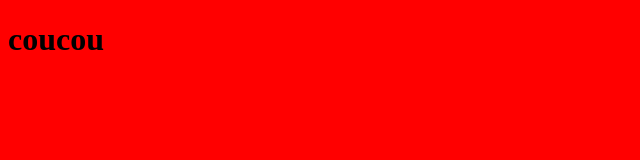
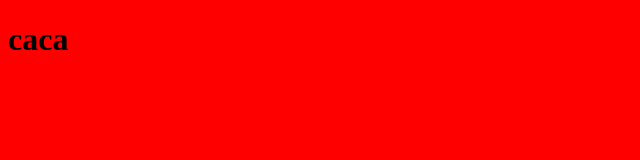
Before and after one commit to gfiche/data_ingrwi, a plain HTML site: page index.html in a window 1280 px wide. Shown: the full height of the page, 0-640 px from the left. Drawn offline with Linux system fonts and the light colour scheme.

Commit message:
modif index

```diff
--- a/index.html
+++ b/index.html
@@ -7,6 +7,6 @@
   <title>titi</title>
 </head>
 <body>
-  <h1>coucou</h1>
+  <h1>caca</h1>
 </body>
 </html>
```
Also changed, not shown: 1 other file.
